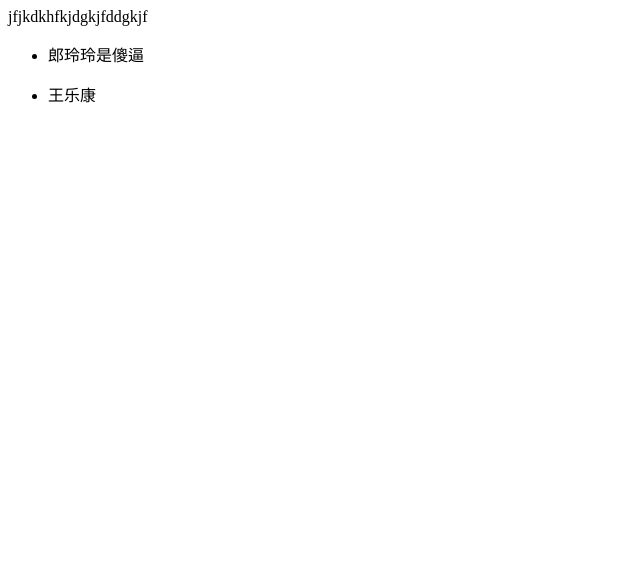
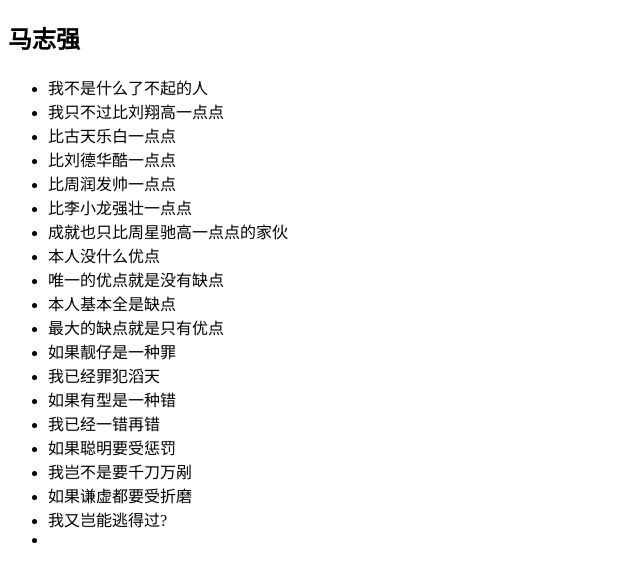
Before and after one commit to langlingling/teamSeven, a plain HTML site: page src/index.html in a window 1280 px wide. Shown: the whole page, without its empty margins (0-640 px from the left). Drawn offline with Linux system fonts and the light colour scheme.

Commit message:
马志强

```diff
--- a/src/index.html
+++ b/src/index.html
@@ -9,13 +9,31 @@
 </head>
 
 <body>
-    jfjkdkhfkjdgkjfddgkjf
-    <ul>
-        <li>郎玲玲是傻逼</li>
-    </ul>
-    <ul>
-        <li>王乐康</li>
-    </ul>
+    <div>
+        <h2>马志强</h2>
+        <ul>
+            <li>我不是什么了不起的人</li>
+            <li>我只不过比刘翔高一点点</li>
+            <li>比古天乐白一点点</li>
+            <li>比刘德华酷一点点</li>
+            <li>比周润发帅一点点</li>
+            <li>比李小龙强壮一点点</li>
+            <li>成就也只比周星驰高一点点的家伙</li>
+            <li>本人没什么优点</li>
+            <li>唯一的优点就是没有缺点</li>
+            <li>本人基本全是缺点</li>
+            <li>最大的缺点就是只有优点</li>
+            <li>如果靓仔是一种罪</li>
+            <li>我已经罪犯滔天</li>
+            <li>如果有型是一种错</li>
+            <li>我已经一错再错</li>
+            <li>如果聪明要受惩罚</li>
+            <li>我岂不是要千刀万剐</li>
+            <li>如果谦虚都要受折磨</li>
+            <li>我又岂能逃得过?</li>
+            <li></li>
+        </ul>
+    </div>
 </body>
 
 </html>
```
